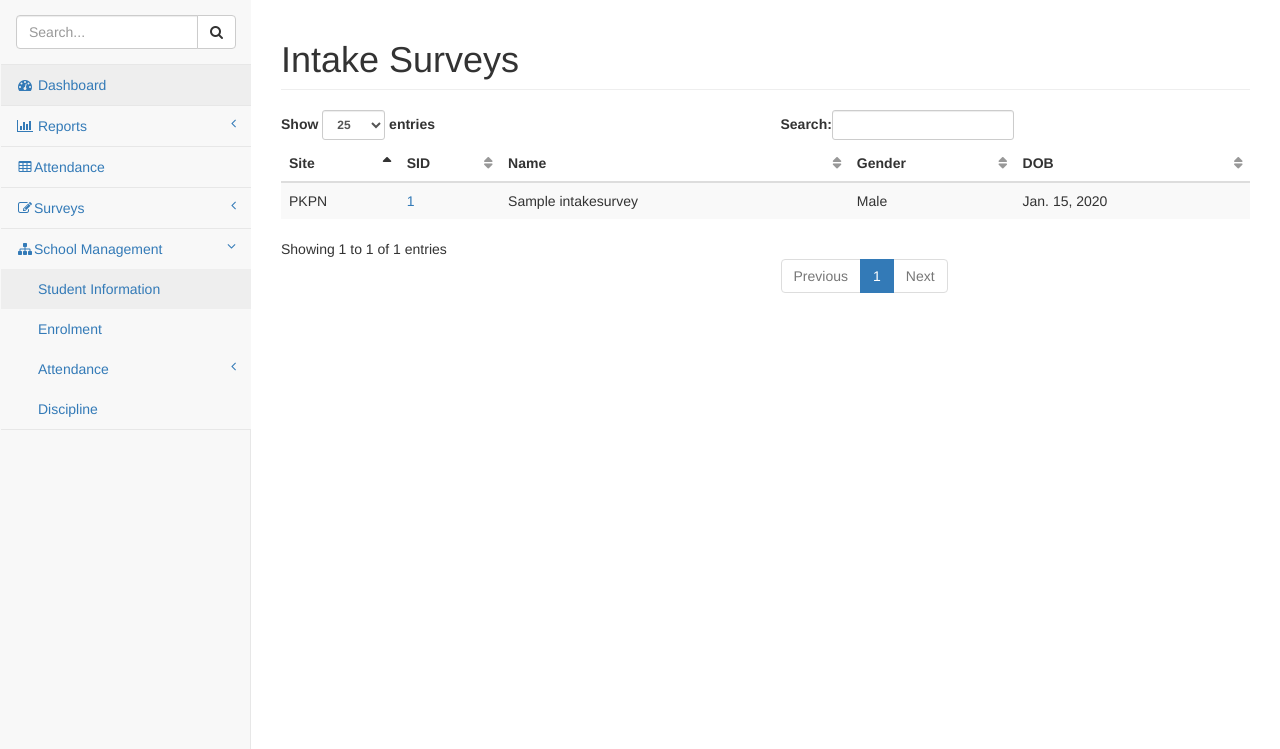
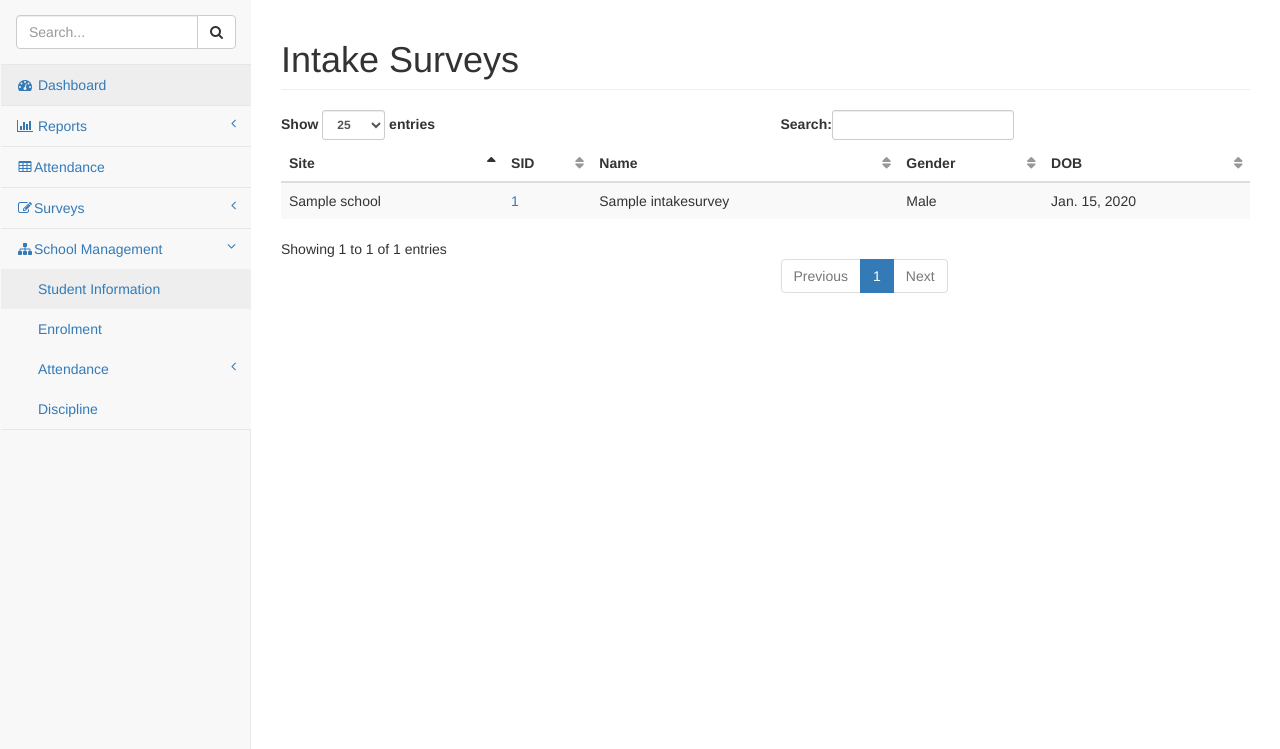
Before and after one commit to AsianHope/vdpme, a Django app: page /mande/students/ in a window 1280 px wide. Shown: the part 52-801 px from the top of the page. Run offline with Django 3.2, Linux system fonts and the light colour scheme; tables that the repository leaves empty hold one stand-in row (values such as "Sample post"); some libraries are stand-ins or nearby versions.

Commit message:
should draw site from schools table

```diff
--- a/mande/models.py
+++ b/mande/models.py
@@ -120,7 +120,7 @@ class IntakeSurvey(models.Model):
 
 	student_id = models.AutoField(primary_key=True)
 	date = models.DateField('Date of Intake')
-	site = models.IntegerField('Site',choices=SITES,default=1)
+	site = models.ForeignKey('School')
 
 	#Student Biographical Information
 	name = models.CharField('Name',max_length=64,default='')
--- a/mande/templates/mande/studentlist.html
+++ b/mande/templates/mande/studentlist.html
@@ -10,7 +10,7 @@
       {% for survey in surveys %}
 
       <tr>
-        <td>{{survey.get_site_display}}</td>
+        <td>{{survey.site.school_name}}</td>
         <td><a href ="{% url 'student_detail' survey.student_id %}">{{ survey.student_id }}</a></td>
         <td>{{survey.name}}</td>
         <td>{{survey.get_gender_display}}</td>
```
